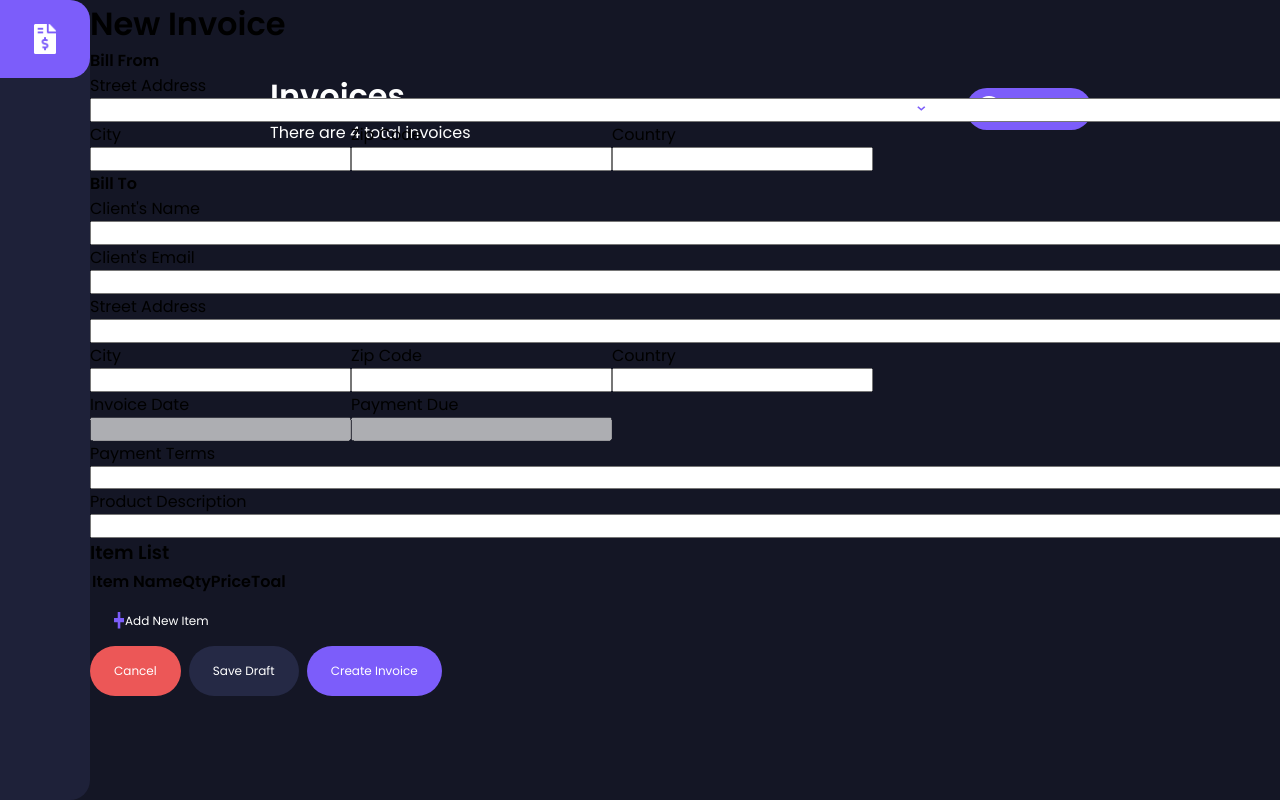
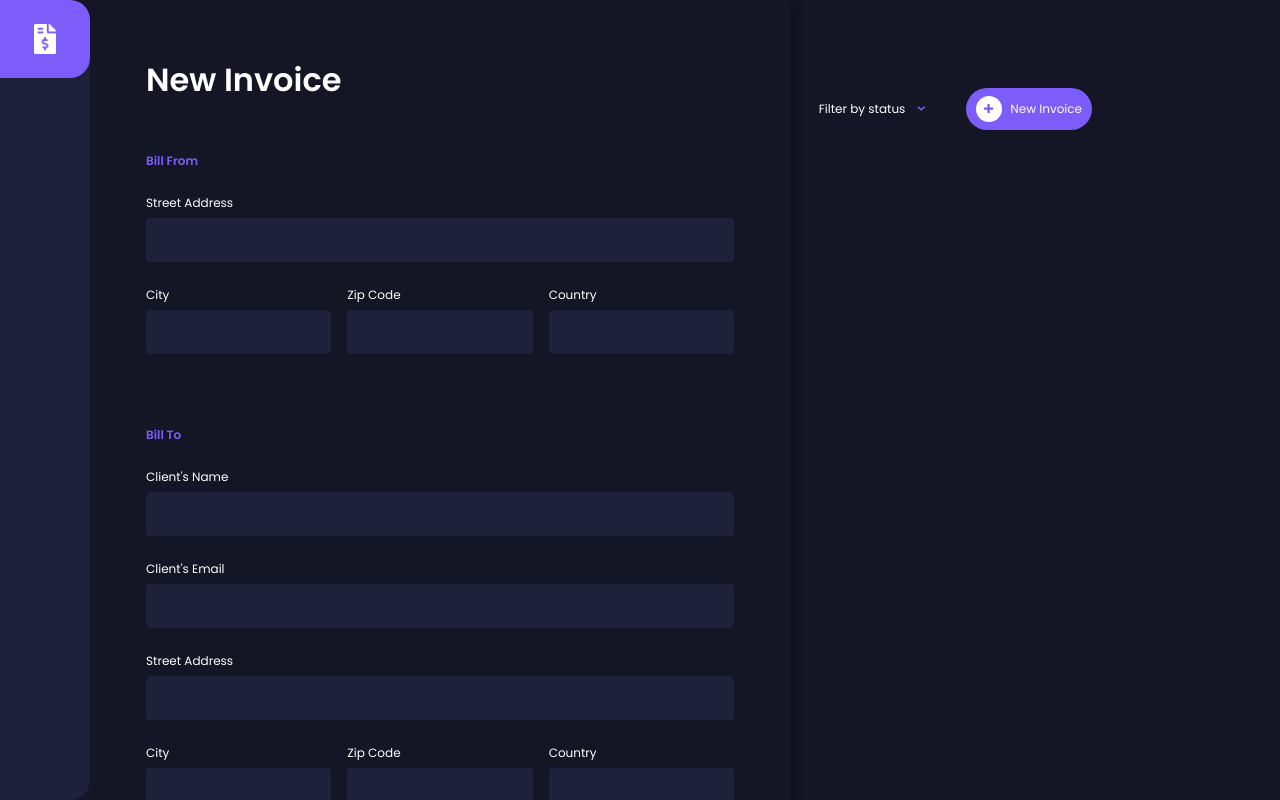
Before and after one commit to frankassafuah/Invoice-app, a Vue app: page / in a window 1280 px wide. Built offline with nearby package versions, Linux system fonts and the light colour scheme.

Commit message:
IMP- Invoice styling

```diff
--- a/src/App.vue
+++ b/src/App.vue
@@ -67,7 +67,7 @@ export default {
 
 .app-content {
   padding: 0 20px;
-  flex: 1;
+  flex: 1; // for all to take equal amount of space
   position: relative;
 }
 
--- a/src/components/InvoiceModal.vue
+++ b/src/components/InvoiceModal.vue
@@ -94,23 +94,43 @@
           <div class="payment flex">
             <div class="input flex flex-column">
               <label for="invoiceDate">Invoice Date</label>
-            <input disabled type="text" id="invoiceDate" v-model="invoiceDate" />
+              <input
+                disabled
+                type="text"
+                id="invoiceDate"
+                v-model="invoiceDate"
+              />
             </div>
             <div class="input flex flex-column">
               <label for="paymentDueDate">Payment Due</label>
-            <input disabled type="text" id="paymentDueDate" v-model="paymentDueDate" />
+              <input
+                disabled
+                type="text"
+                id="paymentDueDate"
+                v-model="paymentDueDate"
+              />
             </div>
           </div>
           <div class="input flex flex-column">
             <label for="paymentTerms">Payment Terms</label>
-          <select required type="text" id="paymentTerms" v-model="paymentTerms">
+            <select
+              required
+              type="text"
+              id="paymentTerms"
+              v-model="paymentTerms"
+            >
               <option value="30">Net 30 Days</option>
               <option value="60">Net 60 Days</option>
             </select>
           </div>
           <div class="input flex flex-column">
             <label for="productDescription">Product Description</label>
-          <input required type="text" id="productDescription" v-model="productDescription" />
+            <input
+              required
+              type="text"
+              id="productDescription"
+              v-model="productDescription"
+            />
           </div>
           <div class="work-items">
             <h3>Item List</h3>
@@ -119,14 +139,28 @@
                 <th class="item-name">Item Name</th>
                 <th class="qty">Qty</th>
                 <th class="price">Price</th>
-              <th class="total">Toal</th>
+                <th class="total">Total</th>
               </tr>
-            <tr class="table-items flex" v-for="(item, index) in invoiceItemList" :key="index">
-              <td class="item-name"><input type="text" v-model="item.itemName" /></td>
+              <tr
+                class="table-items flex"
+                v-for="(item, index) in invoiceItemList"
+                :key="index"
+              >
+                <td class="item-name">
+                  <input type="text" v-model="item.itemName" />
+                </td>
                 <td class="qty"><input type="text" v-model="item.qty" /></td>
-              <td class="price"><input type="text" v-model="item.price" /></td>
-              <td class="total flex">${{ (item.total = item.qty * item.price) }}</td>
-              <img @click="deleteInvoiceItem(item.id)" src="@/assets/icon-delete.svg" alt="" />
+                <td class="price">
+                  <input type="text" v-model="item.price" />
+                </td>
+                <td class="total flex">
+                  ${{ (item.total = item.qty * item.price) }}
+                </td>
+                <img
+                  @click="deleteInvoiceItem(item.id)"
+                  src="@/assets/icon-delete.svg"
+                  alt=""
+                />
               </tr>
             </table>
 
@@ -139,11 +173,15 @@
         <!-- Save/Exit -->
         <div class="save flex">
           <div class="left">
-          <button type="button" @click="closeInvoice" class="red">Cancel</button>
+            <button type="button" @click="closeInvoice" class="red">
+              Cancel
+            </button>
           </div>
           <div class="right flex">
             <button @click="saveDraft" class="dark-purple">Save Draft</button>
-          <button @click="publishInvoice" class="purple">Create Invoice</button>
+            <button @click="publishInvoice" class="purple">
+              Create Invoice
+            </button>
           </div>
         </div>
       </div>
@@ -195,9 +233,97 @@ export default {
   width: 100%;
   height: 100vh;
   overflow: scroll;
-  @media(min-width: 900px){
+  @media (min-width: 900px) {
     left: 90px;
   }
+  .invoice-content {
+    position: relative;
+    padding: 56px;
+    max-width: 700px;
+    width: 100%;
+    background-color: #141625;
+    color: #fff;
+    box-shadow: 10px 4px 6px -1px rgba(0, 0, 0, 0.2),
+      0 2px 4px -1px rgba(0, 0, 0, 0.06);
+    h1 {
+      margin-bottom: 48px;
+      color: #fff;
+    }
+    h3 {
+      margin-bottom: 16px;
+      font-size: 18px;
+      color: #777f98;
+    }
+    h4 {
+      color: #7c5dfa;
+      font-size: 12px;
+      margin-bottom: 24px;
+    }
 
+    // Bill To / Bill From
+    .bill-to,
+    .bill-from {
+      margin-bottom: 48px;
+      .location-details {
+        gap: 16px;
+        div {
+          flex: 1; //for all to take the same amount of space
+        }
+      }
+    }
+    // Invoice Work
+    .invoice-work {
+      .payment {
+        gap: 24px;
+        div {
+          flex: 1;
+        }
+      }
+      .work-items {
+        .item-list {
+          width: 100%;
+          // Item Table Styling
+          .table-heading,
+          .table-items {
+            gap: 16px;
+            font-size: 12px;
+            .item-name {
+              flex-basis: 50%;
+            }
+            .qty {
+              flex-basis: 10%;
+            }
+            .price {
+              flex-basis: 20%;
+            }
+            .total {
+              flex-basis: 20%;
+              align-self: center;
+            }
+          }
+        }
+      }
+    }
+  }
+
+  .input {
+    margin-bottom: 24px;
+  }
+  label {
+    font-size: 12px;
+    margin-bottom: 6px;
+  }
+  input,
+  select {
+    width: 100%;
+    background-color: #1e2139;
+    color: #fff;
+    border-radius: 4px;
+    padding: 12px 4px;
+    border: none;
+    &:focus {
+      outline: none;
+    }
+  }
 }
 </style>
```
Lines whose indentation alone changed are shown as unchanged.
